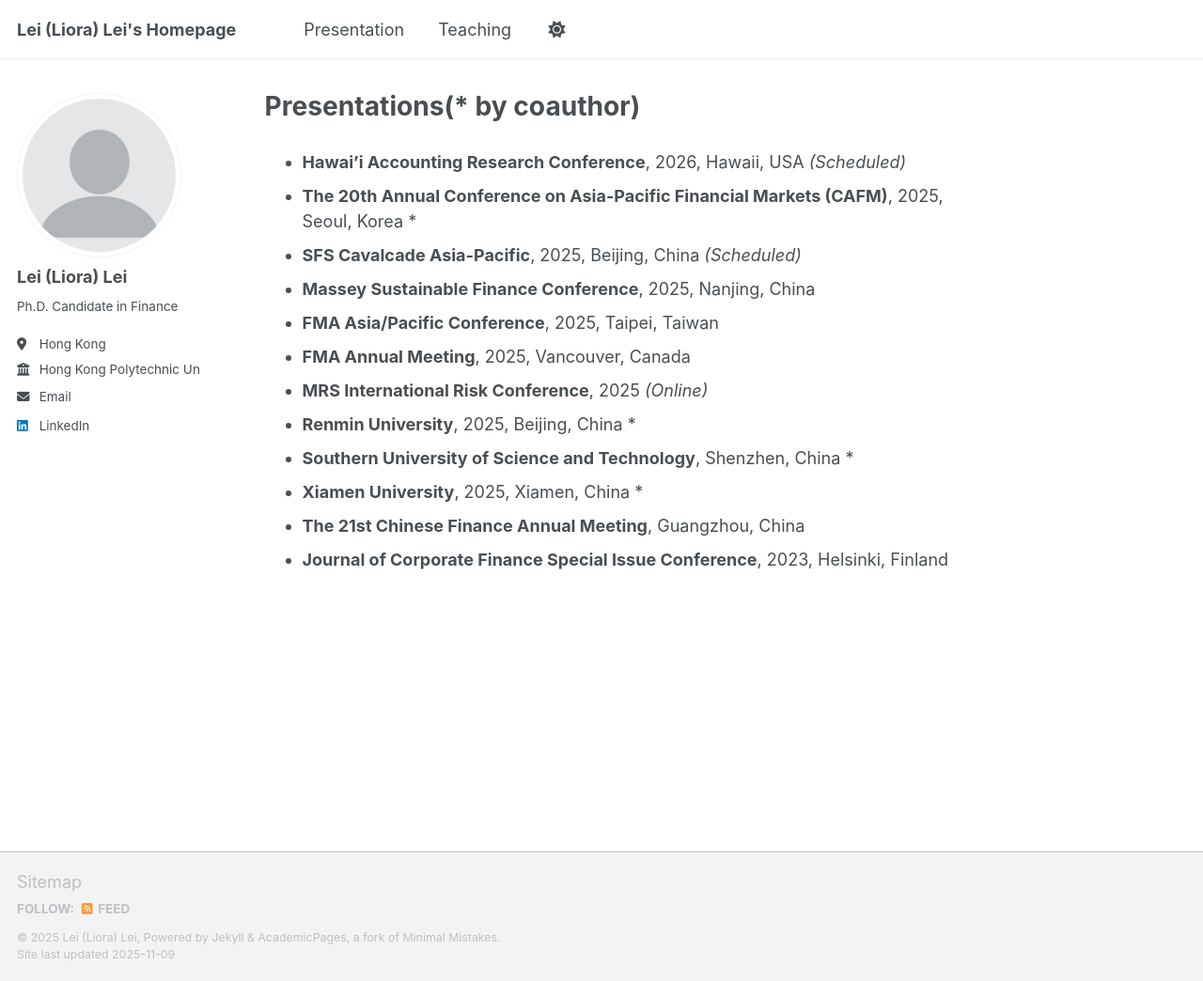
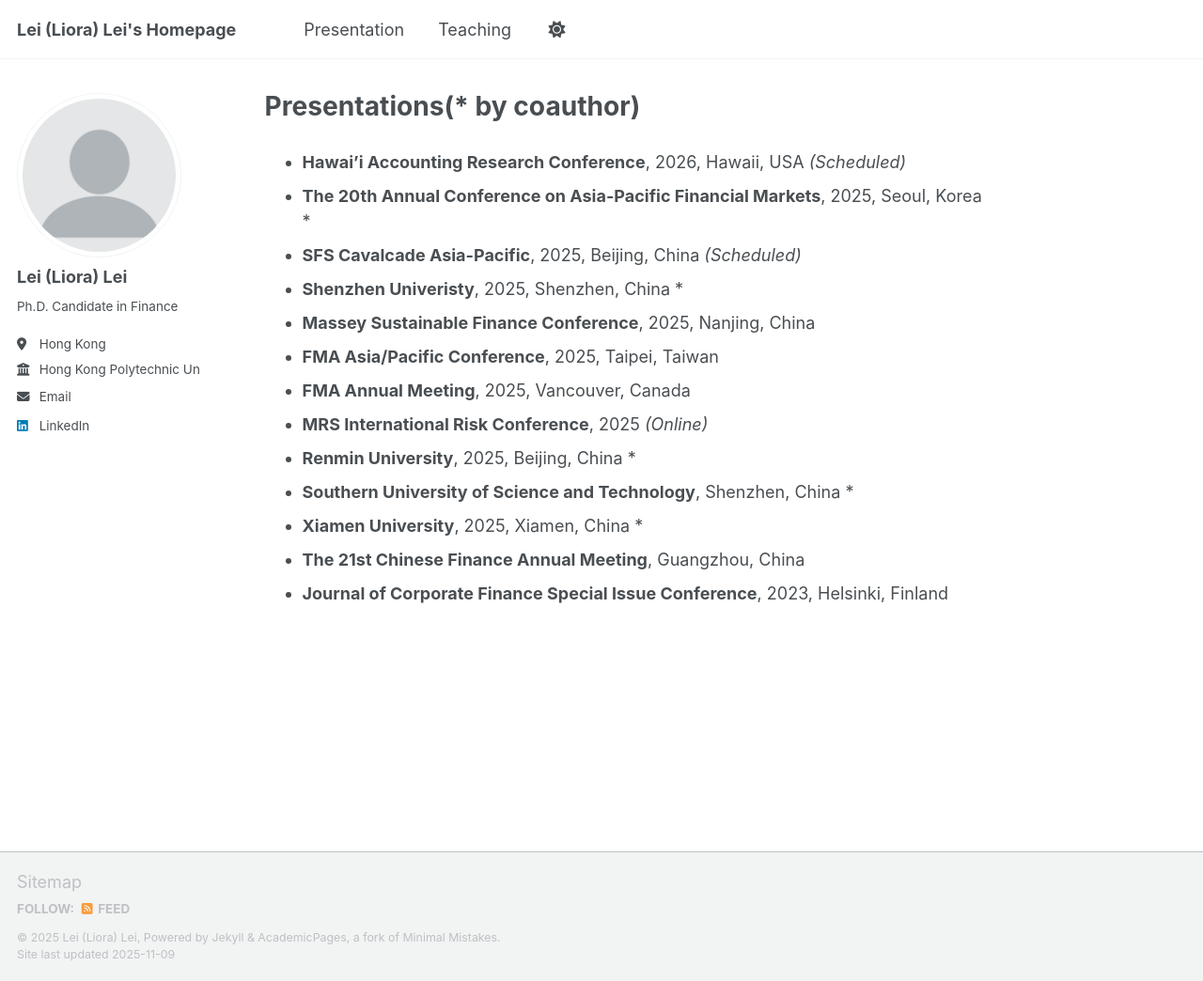
Before and after one commit to Liora-Lei/Lei-Lei, a Jekyll site: the page built from presentation.md, in a window 1280 px wide and 1044 px high. Shown: the whole window at 94% size. Built offline with Jekyll 4.4.1, drawn with Linux system fonts in a browser that asks for light colours; a script that is not in the unit is left out.

Commit message:
Update presentation.md

```diff
--- a/presentation.md
+++ b/presentation.md
@@ -7,8 +7,9 @@ hide_meta: true
 ---
 
 - **Hawai'i Accounting Research Conference**, 2026, Hawaii, USA *(Scheduled)*
-- **The 20th Annual Conference on Asia-Pacific Financial Markets (CAFM)**, 2025, Seoul, Korea *
+- **The 20th Annual Conference on Asia-Pacific Financial Markets**, 2025, Seoul, Korea *
 - **SFS Cavalcade Asia-Pacific**, 2025, Beijing, China *(Scheduled)*
+- **Shenzhen Univeristy**, 2025, Shenzhen, China *
 - **Massey Sustainable Finance Conference**, 2025, Nanjing, China
 - **FMA Asia/Pacific Conference**, 2025, Taipei, Taiwan
 - **FMA Annual Meeting**, 2025, Vancouver, Canada
```
